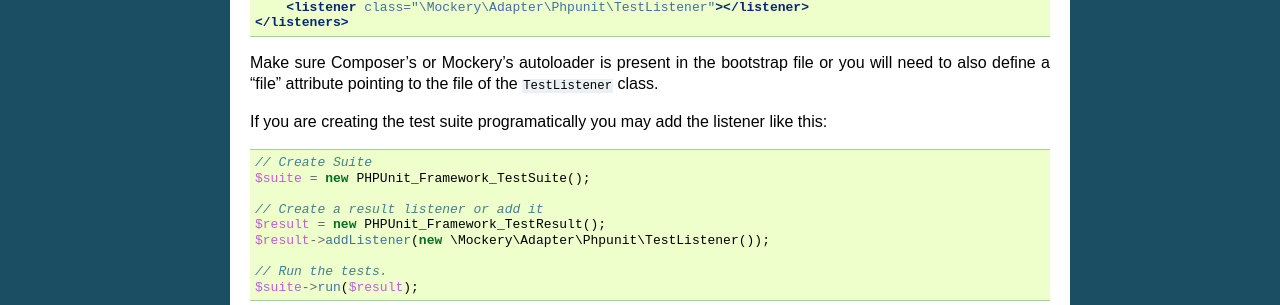
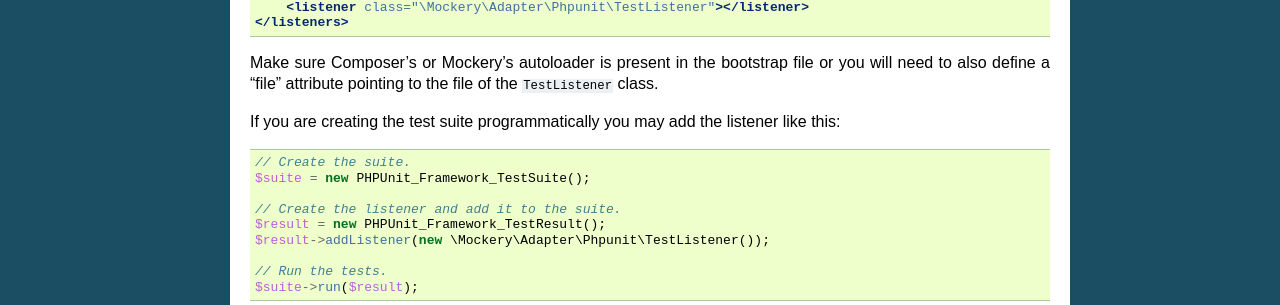
Before and after one commit to mockery/mockery, a Sphinx documentation site: the page built from docs/reference/phpunit_integration.rst, in a window 1280 px wide. Shown: the part 1361-1666 px from the top of the page. Built offline with Sphinx 7.4.7, drawn with Linux system fonts in a browser that asks for light colours.

Commit message:
fix typos

```diff
--- a/docs/reference/phpunit_integration.rst
+++ b/docs/reference/phpunit_integration.rst
@@ -104,15 +104,15 @@
 or you will need to also define a "file" attribute pointing to the file of the
 ``TestListener`` class.
 
-If you are creating the test suite programatically you may add the listener
+If you are creating the test suite programmatically you may add the listener
 like this:
 
 .. code-block:: php
 
-    // Create Suite
+    // Create the suite.
     $suite = new PHPUnit_Framework_TestSuite();
 
-    // Create a result listener or add it
+    // Create the listener and add it to the suite.
     $result = new PHPUnit_Framework_TestResult();
     $result->addListener(new \Mockery\Adapter\Phpunit\TestListener());
 
```
Also changed, not shown: CHANGELOG.md (+1 -1 lines).
